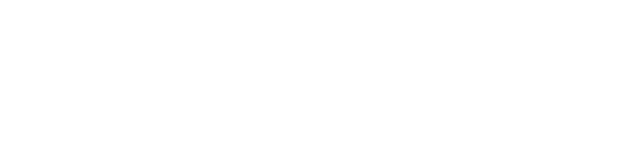
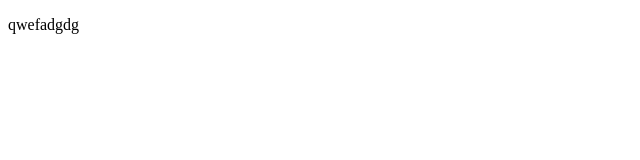
Before and after one commit to fengling01/hello-world, a plain HTML site: page index.html in a window 1280 px wide. Shown: the whole page, without its empty margins (0-640 px from the left). Drawn offline with Linux system fonts and the light colour scheme.

Commit message:
Update index.html

```diff
--- a/index.html
+++ b/index.html
@@ -6,5 +6,6 @@
 <title>test01</title>
 </head>
 <body>
+	<p>qwefadgdg</p>
 </body>
 </html>
```
Lines whose indentation alone changed are shown as unchanged.
